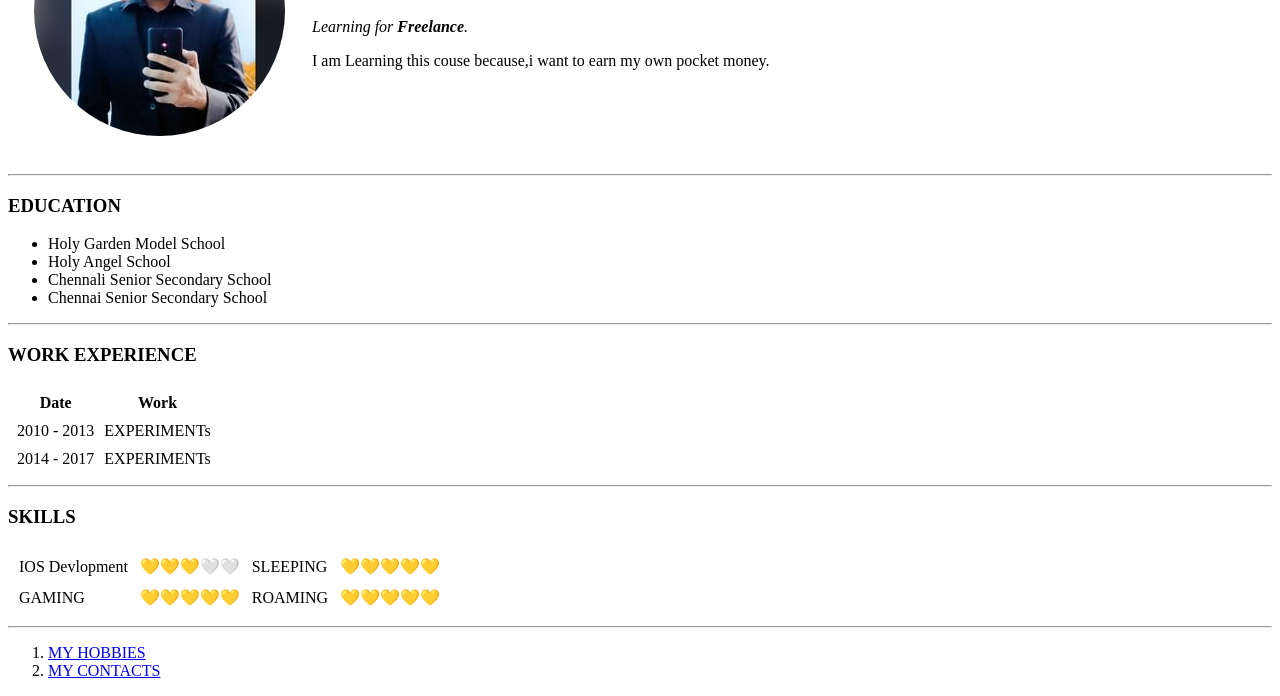
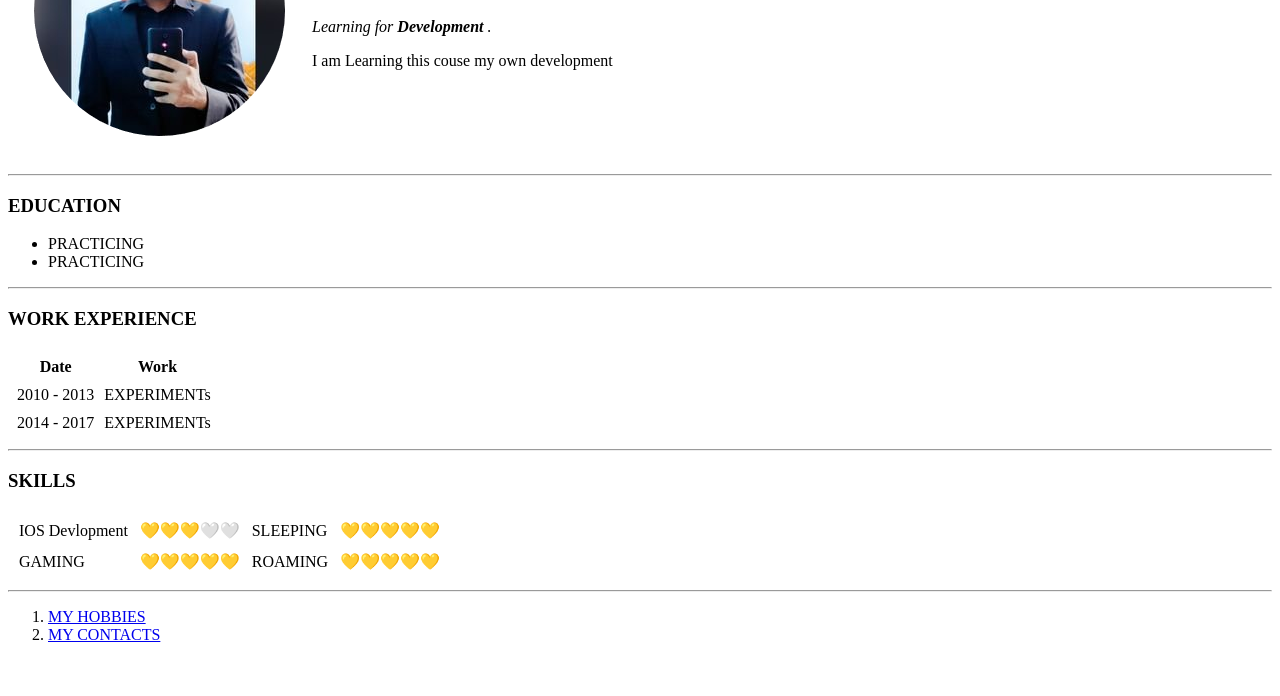
Before and after one commit to JunioR048/CV, a plain HTML site: page index.html in a window 1280 px wide. Shown: the part 149-845 px from the top of the page. After the commit the page ends 809 px from the top, so only its background shows below. Drawn offline with Linux system fonts and the light colour scheme.

Commit message:
Update index.html

```diff
--- a/index.html
+++ b/index.html
@@ -1,29 +1,27 @@
 <!DOCTYPE html>
 <html lang="en" dir="ltr">
-
-<head>
-  <meta charset="utf-8">
   <title>Jitu's Personal Site</title>
 </head>
 
 <body>
+
+<head>
+  <meta charset="utf-8">
   <table cellspacing="25">
     <td>
       <img src="IMAGES\jitu.png" alt="JITU SINHA PROFILE PICTURE" />
     </td>
     <td>
       <h1> JITU SINHA </h1>
-      <p><em>Learning for <strong> Freelance</strong>.</em> </p>
-      <p> I am Learning this couse because,i want to earn my own pocket money. </p>
+      <p><em>Learning for <strong> Development </strong>.</em> </p>
+      <p> I am Learning this couse my own development </p>
     </td>
   </table>
   <hr />
   <h3> EDUCATION </h3>
   <ul>
-    <li>Holy Garden Model School</li>
-    <li>Holy Angel School</li>
-    <li>Chennali Senior Secondary School</li>
-    <li>Chennai Senior Secondary School</li>
+    <li>PRACTICING</li>
+    <li>PRACTICING</li>
   </ul>
   <hr />
   <h3> WORK EXPERIENCE </h3>
```
